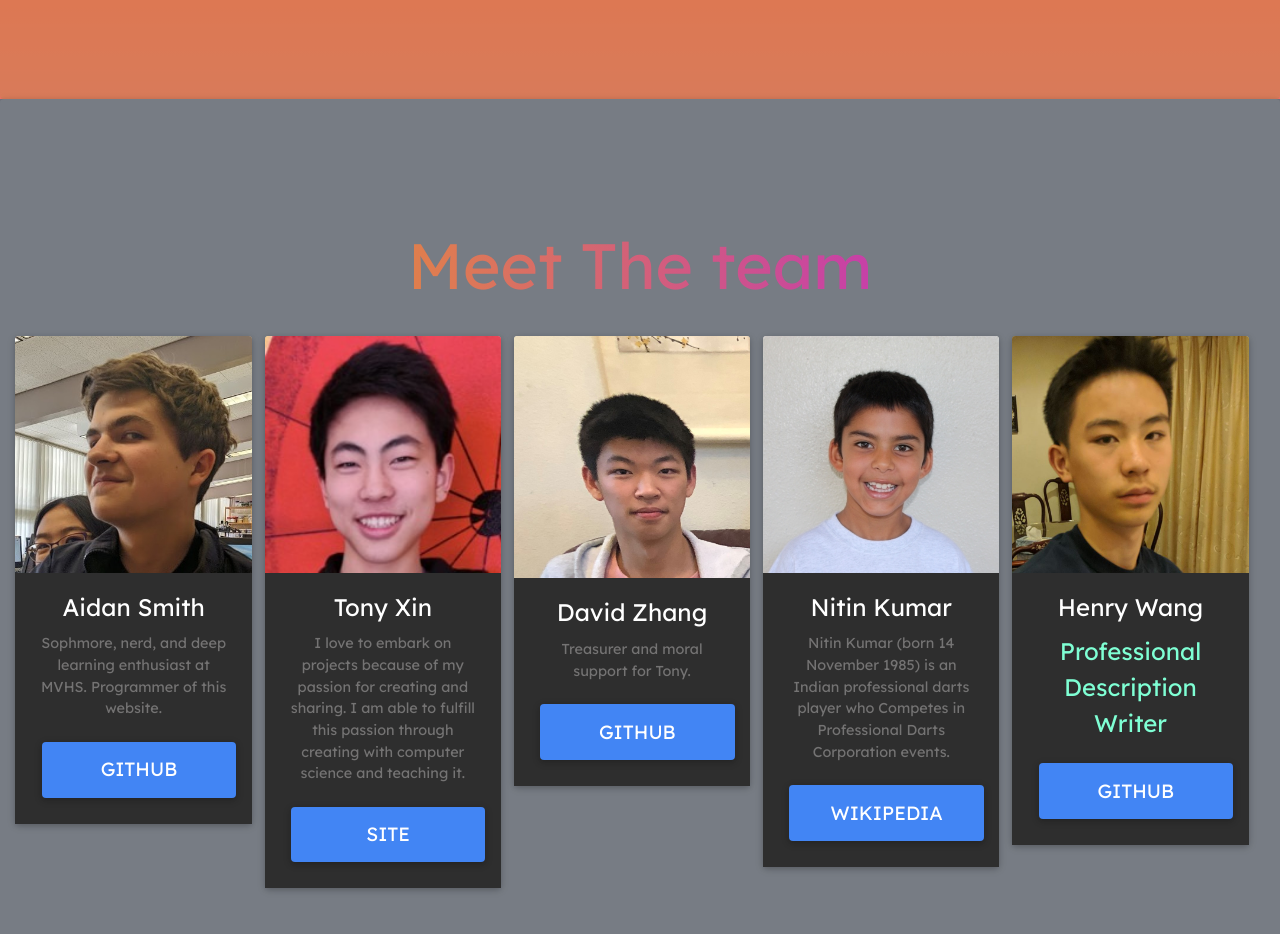
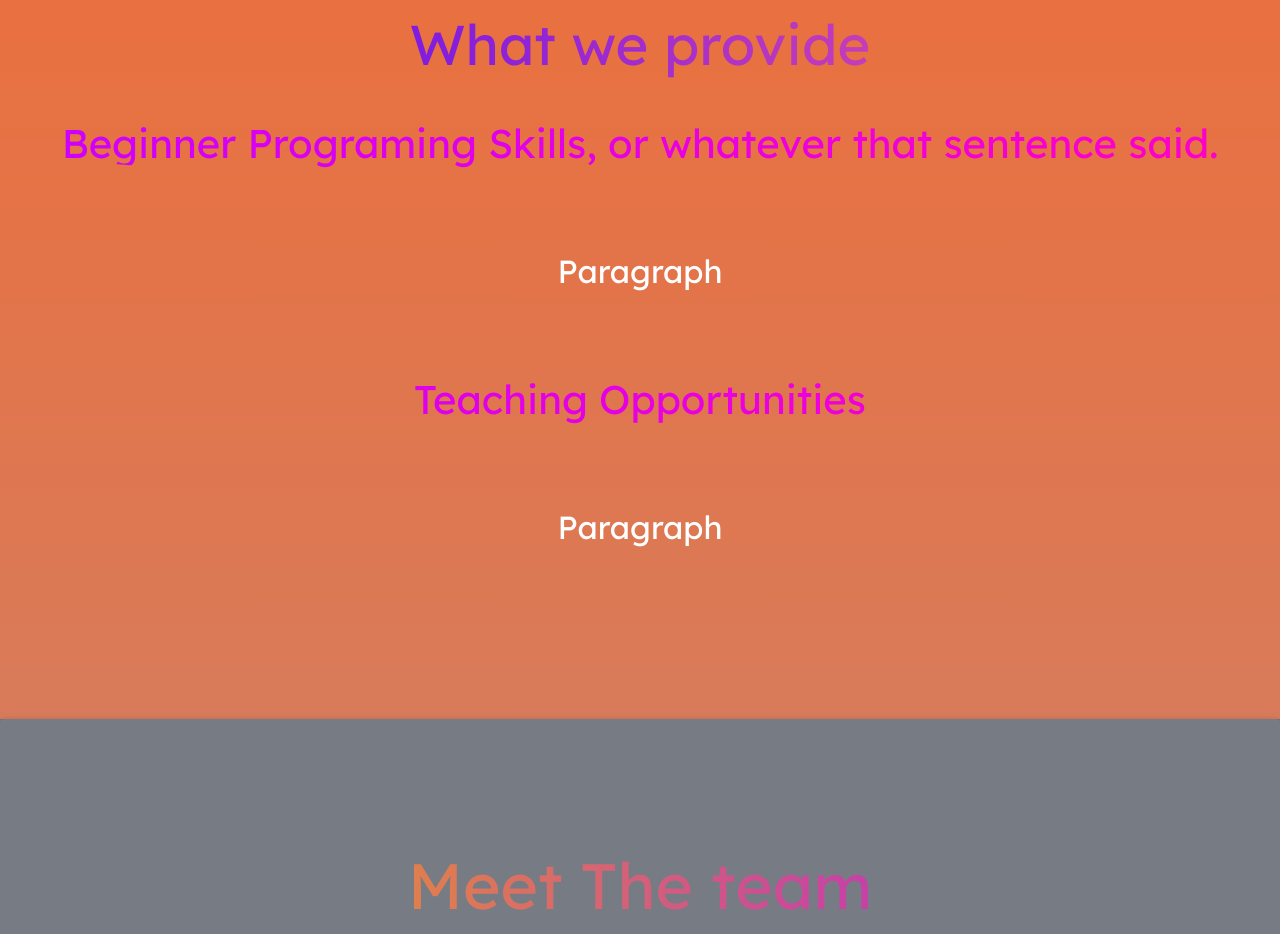
Before and after one commit to CodetCo/club, a plain HTML site: page New Site Design (BETA)/public/index.html in a window 1280 px wide. Shown: the part 2951-3885 px from the top of the page. Drawn offline with nearby package versions, Linux system fonts and the light colour scheme.

Commit message:
Site Basically Done

```diff
--- a/New Site Design (BETA)/public/CSS/styles.css
+++ b/New Site Design (BETA)/public/CSS/styles.css
@@ -55,6 +55,13 @@
     -webkit-background-clip: text;
     -webkit-text-fill-color: transparent;
 }
+.grad6 {
+    background: linear-gradient(to left, rgb(255, 0, 200), rgb(204, 0, 255));
+    border-radius: 40%;
+    font-size:4em;
+    -webkit-background-clip: text;
+    -webkit-text-fill-color: transparent;
+}
 .card-img-top {
     overflow: hidden !important;
 
@@ -78,7 +85,7 @@
 }
 .adaptb {
     width: calc((100vw / 5.5 ) - 3vw) !important;
-    margin-left:0.5vw;
+
     font-size:1.5vw !important;
 }
 #hide {
--- a/New Site Design (BETA)/public/index.html
+++ b/New Site Design (BETA)/public/index.html
@@ -79,7 +79,12 @@
       <!-- Content -->
 
       <h2 class="card-title h2 my-4 py-2 grad4" style="font-size:8vmin">Our mission</h2>
-      <p class="mb-4 pb-2 px-md-5 mx-md-5 py-5" style="font-size:4vmin">Wow, would you look at all of this preachy stuff? It'd sure be a shame if someone was to replace this with a better laid out paragraph in the near future. For more information, see our club constitution <a class='link' href="https://docs.google.com/document/d/1oKNS2cKZWf-dOkfGv3szB_-xObkFyXUEDHz163fsCn0/edit?fbclid=IwAR1GQR2gcczRFtVPc7cUREySMvUFdoJKVOdYDatSu5KsbIDbby_H0XtIjWs">here.</a></p>
+      <p class="mb-4 pb-2 px-md-5 mx-md-5 py-5" style="font-size:4vmin">Wow, would you look at all of this preachy stuff? It'd sure be a shame if someone was to replace this with a better laid out paragraph in the near future. For more information, see our club constitution <a class='link' href="https://docs.google.com/document/d/1oKNS2cKZWf-dOkfGv3szB_-xObkFyXUEDHz163fsCn0/edit?fbclid=IwAR1GQR2gcczRFtVPc7cUREySMvUFdoJKVOdYDatSu5KsbIDbby_H0XtIjWs">here.</a>
+          <h3 class="card-title h1 my-4 py-2 grad4" style="font-size:7vmin">What we provide</h3>
+          <h3 class="card-title h1 my-4 py-2 grad6" style="font-size:5vmin">Beginner Programing Skills, or whatever that sentence said.</h3>
+            <p class="mb-4 pb-2 px-md-5 mx-md-5 py-5" style="font-size:4vmin">Paragraph</p>
+          <h3 class="card-title h1 my-4 py-2 grad6" style="font-size:5vmin">Teaching Opportunities</h3>
+            <p class="mb-4 pb-2 px-md-5 mx-md-5 py-5" style="font-size:4vmin">Paragraph</p>
 
     </div>
   </div>
@@ -100,7 +105,7 @@
                 <div class="card-body elegant-color">
                     <h4 class="card-title"><a>Aidan Smith</a></h4>
                     <p class="card-text">Sophmore, nerd, and deep learning enthusiast at MVHS. Programmer of this website.</p>
-                    <a href="https://github.com/AidanJSmith" class="btn btn-primary rounded adaptb mxauto" style="font-size:4.5vmin">Github</a>
+                    <a href="https://github.com/AidanJSmith" class="btn btn-primary rounded adaptb mx-auto" style="font-size:4.5vmin">Github</a>
                 </div>
 
                 </div>
@@ -111,7 +116,7 @@
                 <div class="card-body elegant-color">
                     <h4 class="card-title"><a>Tony Xin</a></h4>
                     <p class="card-text">I love to embark on projects because of my passion for creating and sharing. I am able to fulfill this passion through creating with computer science and teaching it.</p>
-                    <a href="http://tonyxin.epizy.com/" class="btn btn-primary rounded adaptb mxauto" style="font-size:4.5vmin">Site</a>
+                    <a href="http://tonyxin.epizy.com/" class="btn btn-primary rounded adaptb mx-auto" style="font-size:4.5vmin">Site</a>
                 </div>
 
                 </div>
@@ -122,7 +127,7 @@
                 <div class="card-body elegant-color">
                     <h4 class="card-title"><a>David Zhang</a></h4>
                     <p class="card-text">Treasurer and moral support for Tony.</p>
-                    <a href="https://github.com/DavidZhang22" class="btn btn-primary rounded adaptb mxauto" style="font-size:4.5vmin">Github</a>
+                    <a href="https://github.com/DavidZhang22" class="btn btn-primary rounded adaptb mx-auto" style="font-size:4.5vmin">Github</a>
                 </div>
 
                 </div>
@@ -133,18 +138,18 @@
                 <div class="card-body elegant-color">
                     <h4 class="card-title"><a>Nitin Kumar</a></h4>
                     <p class="card-text">Nitin Kumar (born 14 November 1985) is an Indian professional darts player who Competes in Professional Darts Corporation events.</p>
-                    <a href="https://en.wikipedia.org/wiki/Nitin_Kumar?fbclid=IwAR0Vi6_nDOeV6SOeTSiH_0Pshqjl4MdgR3I6y2rDaWBAO4-s8tXJ0mRVDGg" class="btn btn-primary rounded adaptb mxauto" style="font-size:4.5vmin">Wikipedia</a>
+                    <a href="https://en.wikipedia.org/wiki/Nitin_Kumar?fbclid=IwAR0Vi6_nDOeV6SOeTSiH_0Pshqjl4MdgR3I6y2rDaWBAO4-s8tXJ0mRVDGg" class="btn btn-primary rounded adaptb mx-auto" style="font-size:4.5vmin">Wikipedia</a>
                 </div>
 
                 </div>
                 </div>
             <div class="colx-5">
                     <div class="card position-relative" >
-                <img class="card-img-top embed-responsive-1by1" src="henry.jpg" alt="Card image cap">
+                <img class="card-img-top embed-responsive-1by1" src="henry.png" alt="Card image cap">
                 <div class="card-body elegant-color">
                     <h4 class="card-title"><a>Henry Wang</a></h4>
                     <p class="card-text"><a class='link' href="https://www.youtube.com/watch?v=LDU_Txk06tM" style="font-size:3vmin">Professional Description Writer</a></p>
-                    <a href="https://github.com/henrywang008" class="btn btn-primary rounded adaptb mxauto" style="font-size:4.5vmin">Github</a>
+                    <a href="https://github.com/henrywang008" class="btn btn-primary rounded adaptb mx-auto" style="font-size:4.5vmin">Github</a>
                 </div>
                 </div>
             </div>
```
Also changed, not shown: New Site Design (BETA)/public/henry.jpg (deleted), New Site Design (BETA)/public/henry.png (added).
